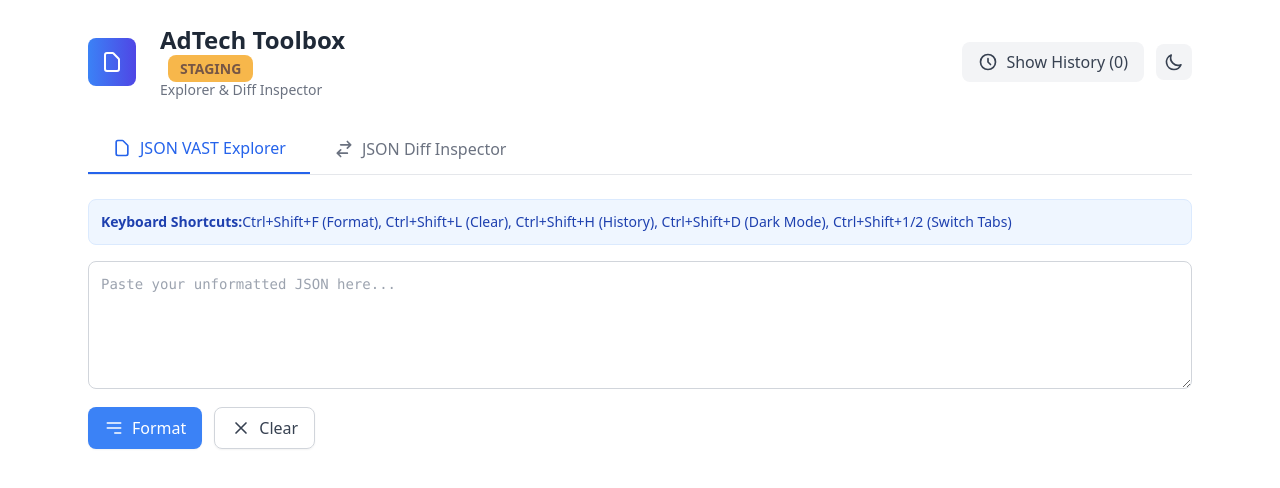
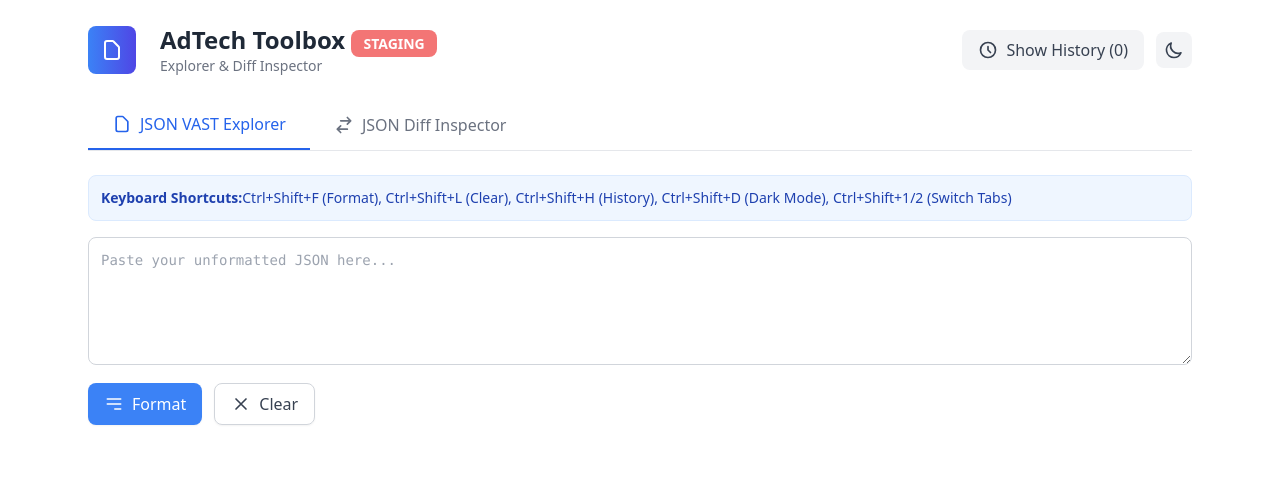
Before and after one commit to christianbernecker/adtech-toolbox, a React (Vite) app in the folder json-explorer/: page /json-explorer in a window 1280 px wide. Shown: the top 488 px of the page. Built offline with nearby package versions, Linux system fonts and the light colour scheme.

Commit message:
Integrate staging badge directly into title

```diff
--- a/json-explorer/src/components/JsonToolsApp.jsx
+++ b/json-explorer/src/components/JsonToolsApp.jsx
@@ -27,12 +27,8 @@ function JsonToolsApp() {
           </div>
           <div>
             <h1 className={`text-2xl font-bold ${isDarkMode ? 'text-gray-100' : 'text-gray-800'}`}>
-              AdTech Toolbox
+              AdTech Toolbox <span className="text-sm font-bold px-3 py-1 bg-red-500 text-white rounded-lg animate-pulse">STAGING</span>
             </h1>
-            {/* Always show the badge for now */}
-            <span className="ml-2 px-3 py-1 text-sm font-bold rounded-lg bg-amber-500 text-amber-950 animate-pulse">
-              STAGING
-            </span>
             <div className={`text-sm ${isDarkMode ? 'text-gray-400' : 'text-gray-500'}`}>Explorer & Diff Inspector</div>
           </div>
         </div>
```
